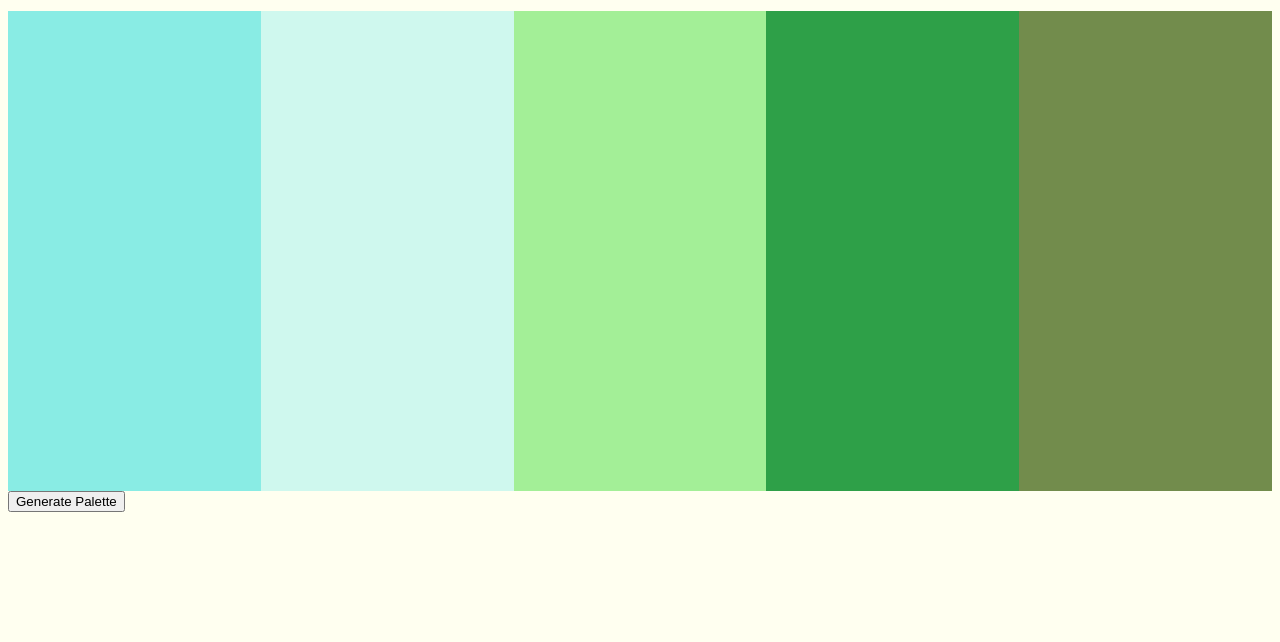
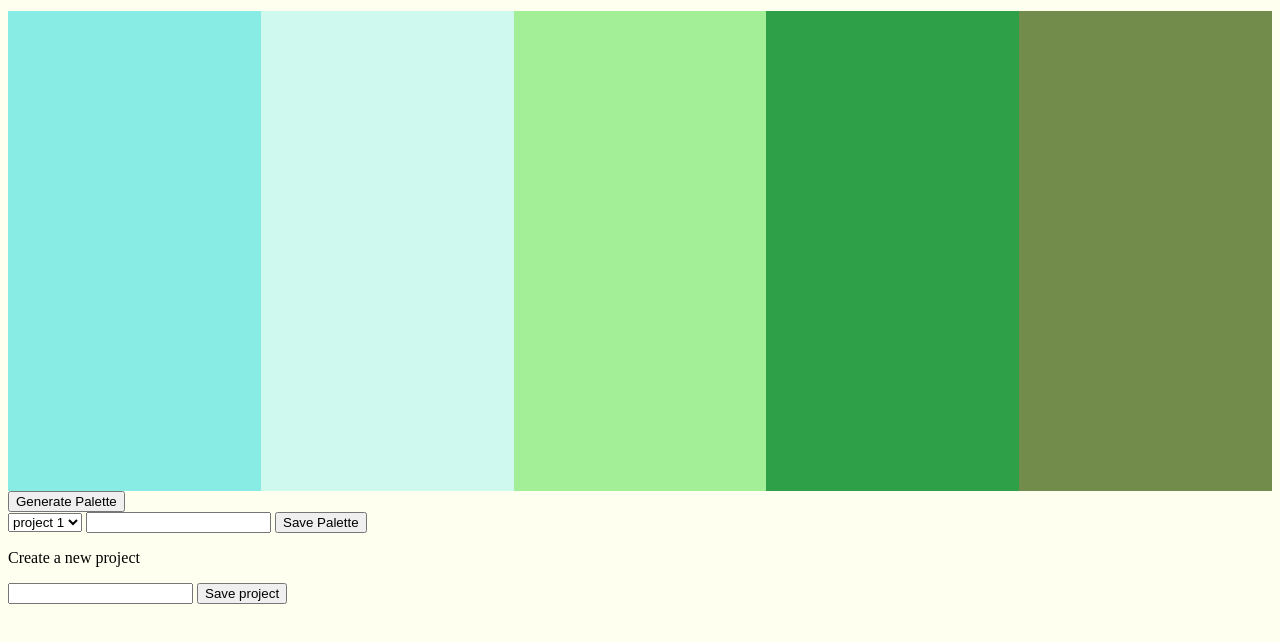
Before and after one commit to spenserleighton1/pallete-picker, a website: page public/index.html in a window 1280 px wide. Shown: the part 122-764 px from the top of the page. Drawn offline with Linux system fonts and the light colour scheme.

Commit message:
Add form fields to index file

```diff
--- a/public/index.html
+++ b/public/index.html
@@ -2,6 +2,7 @@
 <html>
 <head>
   <link href="https://fonts.googleapis.com/css?family=Satisfy" rel="stylesheet">
+  <link href="https://fonts.googleapis.com/css?family=Open+Sans" rel="stylesheet">
   <link rel='stylesheet' href='styles.css'>
   <title>Palette Picker</title>
 </head>
@@ -17,7 +18,21 @@
     <article id='card-5'></article>
   </section>
   <button id='generate-palette-btn'>Generate Palette</button>
-
+  <form>
+    <select>
+      <option value='project-1'>project 1</option>
+      <option value='project-2'>project 2</option>
+      <option value='project-3'>project 3</option>
+      <option value='project-4'>project 4</option>
+    </select>
+    <input type='text' name='palette-name'>
+    <button id='save-palette-btn'>Save Palette</button>
+  </form>
+  <form>
+    <p>Create a new project</p>
+    <input type='text' name='new-project-name'>
+    <button id='save-project-btn'>Save project</button>
+  </form>
   <!-- <script type="text/javascript" src="http://code.jquery.com/jquery-latest.min.js"></script> -->
   <script src="scripts.js"></script>
 </body>
```
